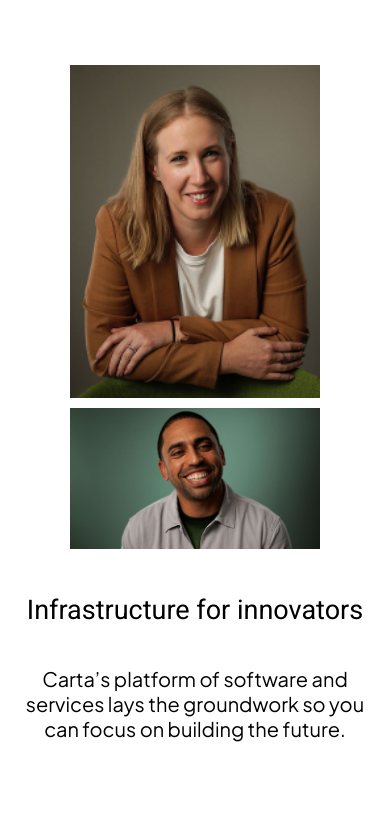
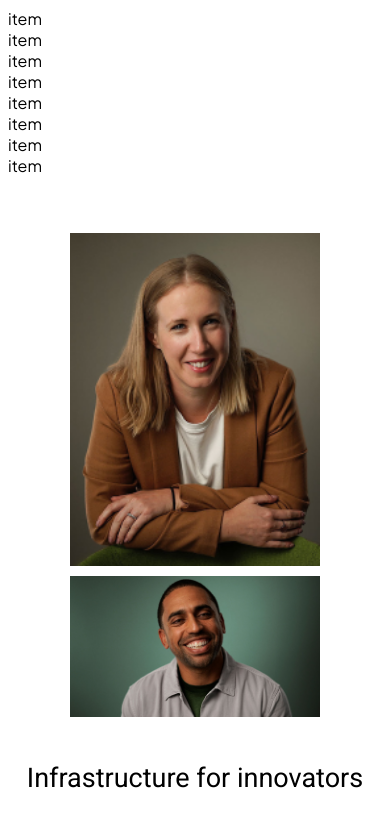
Before and after one commit to mnosinov/itcbootcamp_carta_website_project, a plain HTML site: page index.html in a window 390 px wide. Shown: the top 818 px of the page. Drawn offline with Linux system fonts and the light colour scheme.

```diff
--- a/css/media-query.css
+++ b/css/media-query.css
@@ -3,6 +3,10 @@
 	.container {
 		width: 100%;
 		height: auto;
+	}
+
+	.header-mobile {
+		display: block;
 	}
 
 	.header {
--- a/css/styles.css
+++ b/css/styles.css
@@ -17,6 +17,10 @@ body *, *:before, *:after {
   max-width: 1280px;
   min-height:300px;
   background-color: #FFFFFF;
+}
+
+.header-mobile {
+	display: none;
 }
 
 .header {
--- a/index.html
+++ b/index.html
@@ -12,6 +12,18 @@
 
 <body>
 	<div class="container">
+		<div class="header-mobile">
+			<ul>
+				<li>item</li>
+				<li>item</li>
+				<li>item</li>
+				<li>item</li>
+				<li>item</li>
+				<li>item</li>
+				<li>item</li>
+				<li>item</li>
+			</ul>
+		</div>
 		<div class="header">
 
 			<div class="menu-holder">
@@ -72,7 +84,7 @@
 			</div>
 		</div>
 
-		<div class="statistics-section" style="display:none;">
+		<div class="statistics-section">
 			<h1>A generation of ownership built on Carta</h1>
 			<div class="statistics-owners">
 				<div class="statistics-owners-quanity">
```
